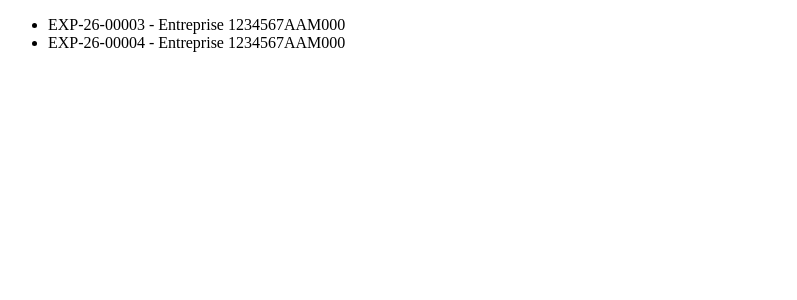
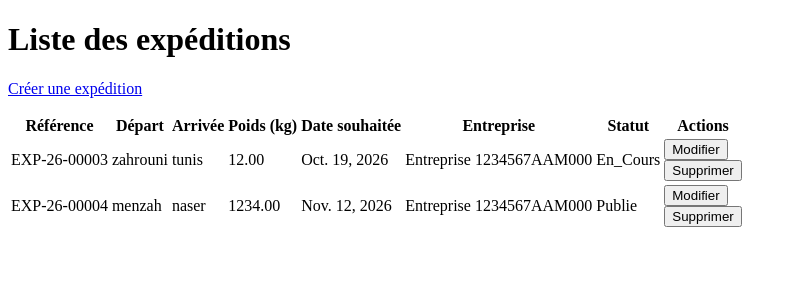
Before and after one commit to Mohamed-jpeg/S.P-transconnect, a Django app: page /expedition/list/ in a window 1280 px wide. Shown: the top 300 px of the page, without its empty margins (0-797 px from the left). Run offline with Django 5.2, Linux system fonts and the light colour scheme; data comes from the database, SQL or seed files in the repository; both versions use the stored data as it was after the commit.

Commit message:
AI:competed the CRUD in Expedition

```diff
--- a/ExpeditionsApp/urls.py
+++ b/ExpeditionsApp/urls.py
@@ -1,14 +1,19 @@
 from django.urls import path
-from .views import home ,afficher , listExpeditions ,detail_Expedition , ExpeditionListView , ExpeditionDeleteView , ExeditionDetailsView
-
+from .views import (
+    ExpeditionCreateView,
+    ExpeditionDeleteView,
+    ExpeditionListView,
+    ExeditionDetailsView,
+    ExpeditionUpdateView,
+)
 
 app_name='expedition'
 
 urlpatterns = [
-    path('home/', home , name='home'),
-    path('afficher/<str:name>/',afficher,name='afficher'),
-    path('list/',listExpeditions,name='list_Expeditions'),
+    path('list/', ExpeditionListView.as_view(), name='list_Expeditions'),
     path('detail/<int:pk>/',ExeditionDetailsView.as_view(),name='detail_Expedition'),
     path('listView/',ExpeditionListView.as_view(),name='listcbv'),
-    path('deleteView/<int:pk>/',ExpeditionDeleteView.as_view(),name='deleteview')
+    path('deleteView/<int:pk>/',ExpeditionDeleteView.as_view(),name='deleteview'),
+    path('create/', ExpeditionCreateView.as_view(), name='createview'),
+    path('update/<int:pk>/', ExpeditionUpdateView.as_view(), name='updateview'),
 ]
--- a/ExpeditionsApp/views.py
+++ b/ExpeditionsApp/views.py
@@ -1,11 +1,11 @@
-from django.shortcuts import render
 from .models import Expedition
-from django.http import HttpResponse
-from django.views.generic import ListView ,DetailView , DeleteView
+from django.views.generic import CreateView, ListView, DetailView, DeleteView, UpdateView
 from django.urls import reverse_lazy
+from .form import ExpeditionForm
 
 
 # Create your views here.
+"""
 def home(request):
     return HttpResponse("Welcome to the Expedition App!")
 
@@ -22,23 +22,38 @@ def detail_Expedition(request,pk):
     expeditions = Expedition.objects.get(pk=pk)
     return render(request, 'expedition/details.html',{'expeditions':expeditions})
 
-class ExeditionDetailsView(DetailView):
+def list_expeditions(request):
+    expedition = Expedition.objects.filter(statut='pubile')
+    return render(request, "expedition/list.html",{'expeditions':expedition})
+"""
+
+class ExeditionDetailsView( DetailView ):
     model=Expedition
     template_name="expedition/detail.html"
     context_object_name = 'expedition'
 
-def list_expeditions(request):
-    expedition = Expedition.objects.filter(statut='pubile')
-    return render(request, "expedition/list.html",{'expeditions':expedition})
+
+
 
 class ExpeditionListView( ListView ):
     model=Expedition #hata lhouni amali "select * from Expedition "
     template_name="expedition/list.html"
     context_object_name = 'expeditions'
 
-
-class ExpeditionDeleteView(DeleteView):
+class ExpeditionDeleteView( DeleteView ):
     model=Expedition
     template_name='expedition/delete.html'
-    contexte_object_name='expedition'
+    context_object_name='expedition'
     success_url = reverse_lazy('expedition:list_Expeditions')
+
+class ExpeditionCreateView( CreateView ):
+    model = Expedition
+    template_name = 'expedition/form.html'
+    success_url = reverse_lazy('expedition:listcbv')
+    form_class = ExpeditionForm
+
+class ExpeditionUpdateView( UpdateView ):
+    model = Expedition
+    template_name = 'expedition/form.html'
+    success_url = reverse_lazy('expedition:listcbv')
+    form_class = ExpeditionForm # this is the form that will be used to update the expedition
--- a/Templates/expedition/delete.html
+++ b/Templates/expedition/delete.html
@@ -6,10 +6,12 @@
     <title>Document</title>
 </head>
 <body>
-    <h1>Supprimer  expéditions  {{expedition }}</h1>
+    <h1>Confirmer la suppression</h1>
+    <p>Voulez-vous vraiment supprimer l'expédition {{ expedition }} ?</p>
     <form method="post">
         {% csrf_token %}
         <button type="submit">Confirmer</button>
+        <a href="{% url 'expedition:list_Expeditions' %}">Annuler</a>
     </form>
 </body>
 </html>
--- a/Templates/expedition/list.html
+++ b/Templates/expedition/list.html
@@ -3,20 +3,53 @@
 <head>
     <meta charset="UTF-8">
     <meta name="viewport" content="width=device-width, initial-scale=1.0">
-    <title>i am in the right file</title>
+    <title>Liste des expéditions</title>
 </head>
 <body>
+    <h1>Liste des expéditions</h1>
 
-    <ul>
-        {% for expedition in expeditions %}
-        <li>
+    <p>
+        <a href="{% url 'expedition:createview' %}">Créer une expédition</a>
+    </p>
 
-            <a>
-
-                 {{ expedition.reference }} - {{ expedition.entreprise }}
-            </a>
-        </li>
-        {% endfor %}
-    </ul>
+    <table>
+        <thead>
+            <tr>
+                <th>Référence</th>
+                <th>Départ</th>
+                <th>Arrivée</th>
+                <th>Poids (kg)</th>
+                <th>Date souhaitée</th>
+                <th>Entreprise</th>
+                <th>Statut</th>
+                <th>Actions</th>
+            </tr>
+        </thead>
+        <tbody>
+            {% for expedition in expeditions %}
+            <tr>
+                <td>{{ expedition.reference }}</td>
+                <td>{{ expedition.ville_depart }}</td>
+                <td>{{ expedition.ville_arrivee }}</td>
+                <td>{{ expedition.poids_kg }}</td>
+                <td>{{ expedition.date_souhaitee }}</td>
+                <td>{{ expedition.entreprise }}</td>
+                <td>{{ expedition.get_statut_display }}</td>
+                <td>
+                    <form method="get" action="{% url 'expedition:updateview' expedition.pk %}">
+                        <button type="submit">Modifier</button>
+                    </form>
+                    <form method="get" action="{% url 'expedition:deleteview' expedition.pk %}">
+                        <button type="submit">Supprimer</button>
+                    </form>
+                </td>
+            </tr>
+            {% empty %}
+            <tr>
+                <td colspan="8">Aucune expédition trouvée.</td>
+            </tr>
+            {% endfor %}
+        </tbody>
+    </table>
 </body>
 </html>
```
Also changed, not shown: ExpeditionsApp/form.py (added, +19 -0 lines), Templates/expedition/form.html (added, +20 -0 lines), db_mohamed_cherif.sqlite3.
